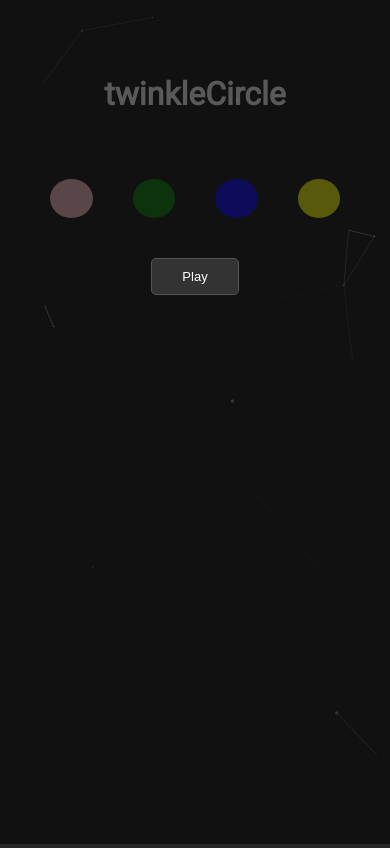
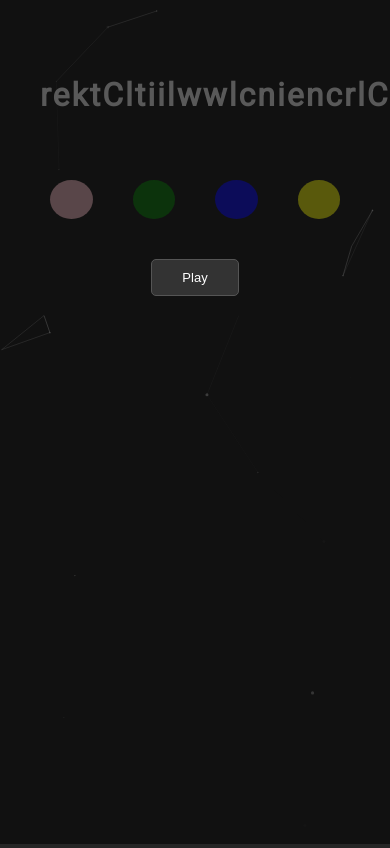
Before and after one commit to clasei/twinkle-circle, a React (Create React App) app: page / in a window 390 px wide. Built offline with nearby package versions, Linux system fonts and the light colour scheme.

Commit message:
title function implemented, weird result

```diff
--- a/src/components/Header/Header.css
+++ b/src/components/Header/Header.css
@@ -7,6 +7,7 @@
 
 .title {
     font-family: 'Roboto', Arial, Helvetica, sans-serif;
+    letter-spacing: 3px;
     color: #FFF;
     font-size: 2em;
     opacity: 0.3; /* change to 0 to start with hidden letters */
@@ -16,6 +17,7 @@
 @media only screen and (max-width: 768px) {
 
     .title {
-        margin-top: 15px;
+        margin-top: 16px;
+        letter-spacing: 2px;
     }
   }
--- a/src/components/Header/Header.js
+++ b/src/components/Header/Header.js
@@ -1,10 +1,29 @@
-import React from 'react';
+import React, { useState, useEffect } from 'react';
 import './Header.css';
 
 const Header = () => {
+    const [displayedTitle, setDisplayedTitle] = useState('');
+
+    useEffect(() => {
+        const titleText = 'twinkleCircle';
+        let letters = titleText.split('');
+
+        // array with the letters, random order
+        let indexes = Array.from({length: letters.length}, (_, i) => i);
+        indexes.sort(() => Math.random() - 0.5);
+
+        let newTitle = '';
+        indexes.forEach((index, i) => {
+            setTimeout(() => {
+                newTitle += letters[index];
+                setDisplayedTitle(prev => prev + letters[index]);
+            }, i * 100); // interval ms
+        });
+    }, []);
+
     return (
         <div className="header">
-            <h1 className="title">twinkleCircle</h1>
+            <h1 className="title">{displayedTitle}</h1>
         </div>
     );
 }
```
